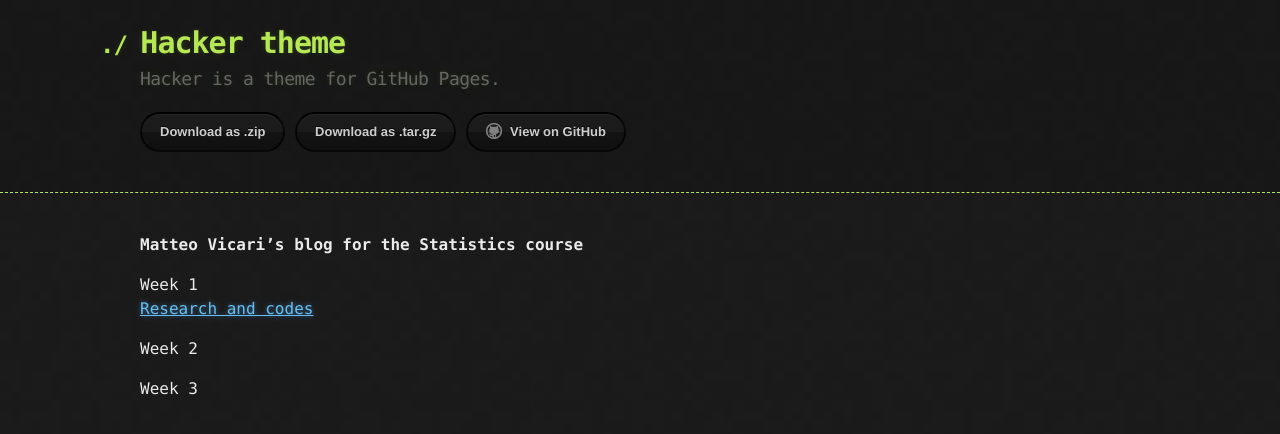
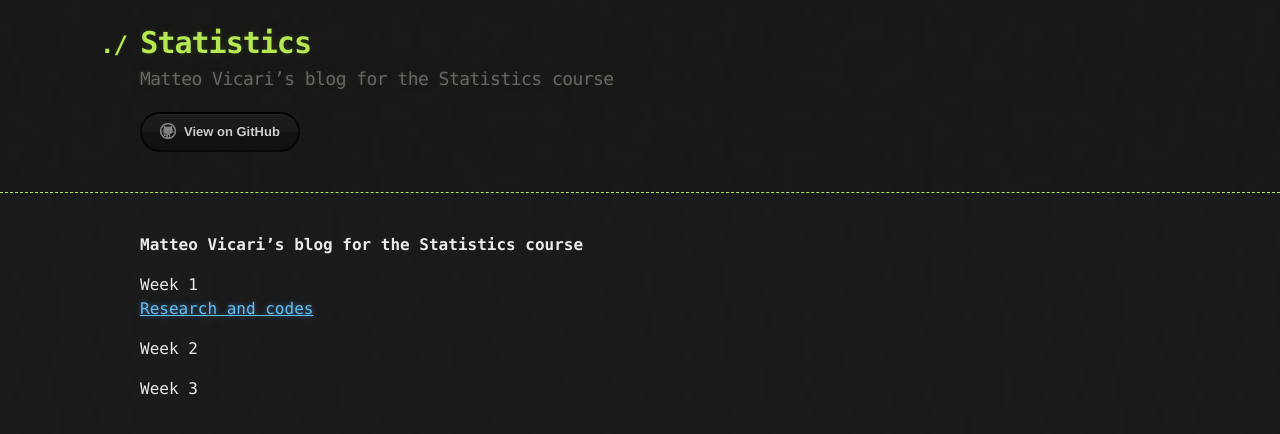
Before and after one commit to Videars/Statistics, a Jekyll site: the page built from index.md, in a window 1280 px wide. Shown: the top 434 px of the page. Built offline with Jekyll 4.4.1, drawn with Linux system fonts in a browser that asks for light colours; our own code applies the rules of GitHub Pages for plain Markdown files.

Commit message:
Update _config.yml

```diff
--- a/_config.yml
+++ b/_config.yml
@@ -1,5 +1,5 @@
-title: Hacker theme
-description: Hacker is a theme for GitHub Pages.
-show_downloads: true
+title: Statistics
+description: Matteo Vicari’s blog for the Statistics course
+show_downloads: false
 google_analytics:
 theme: jekyll-theme-hacker
```
